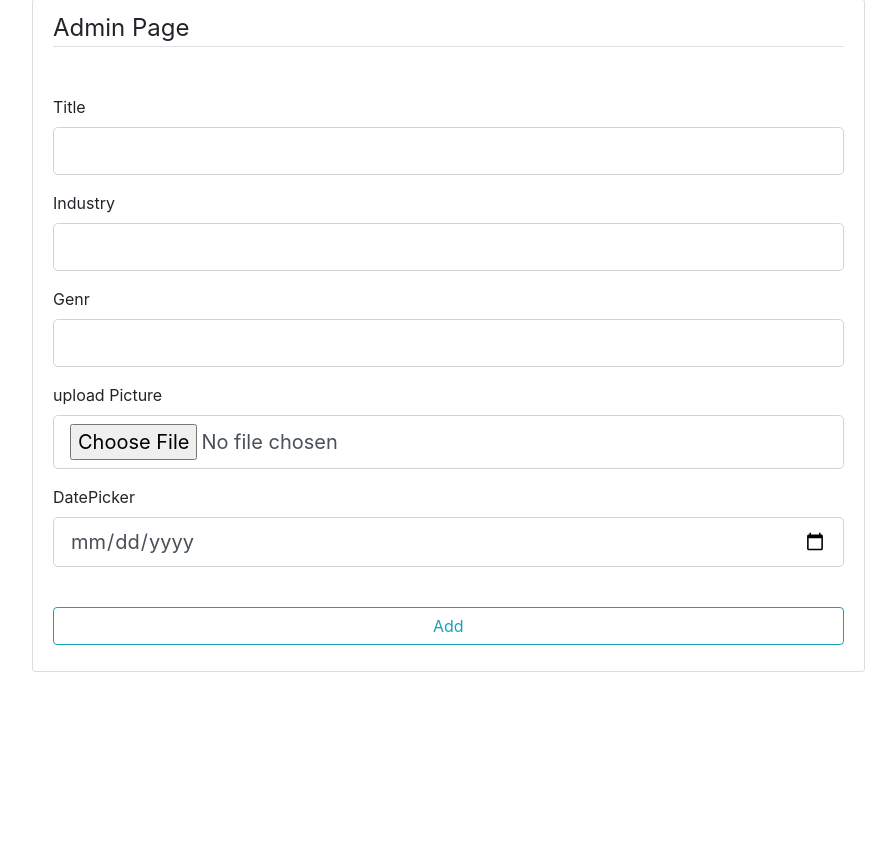
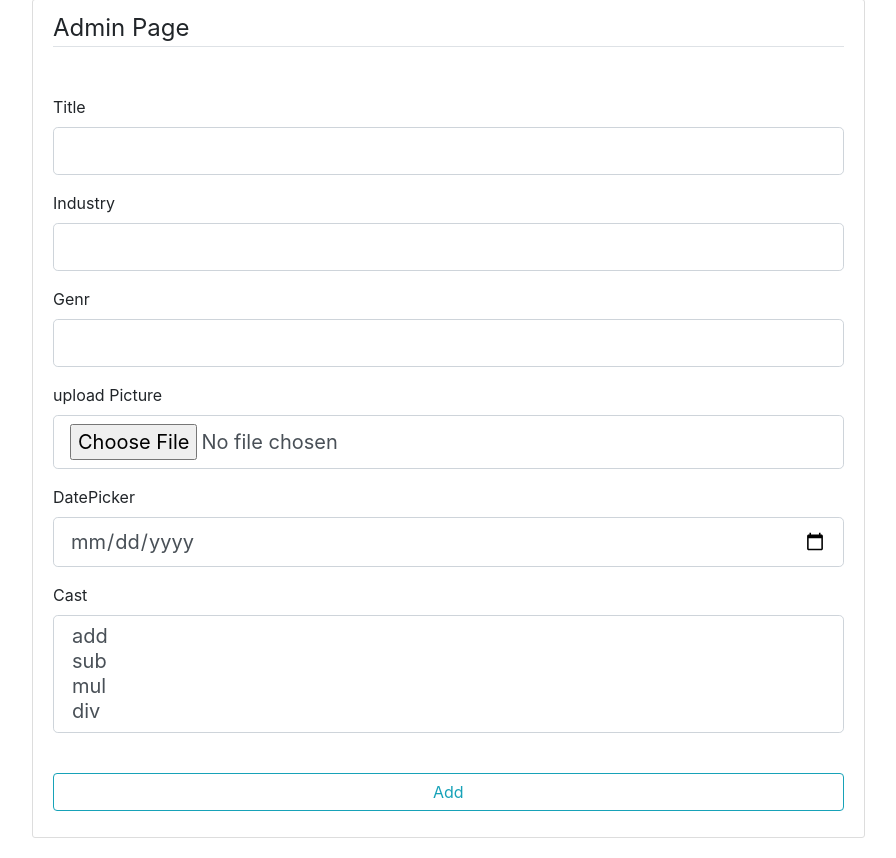
Before and after one commit to shkhaider2015/movieApp, a Flask app: page /admin/add_movie in a window 1280 px wide. Shown: the part 73-931 px from the top of the page, without its empty margins (53-949 px from the left). Before the commit the page ends 745 px from the top, so only its background shows below. Run offline with Flask 2, Linux system fonts and the light colour scheme; some libraries are stand-ins or nearby versions.

```diff
--- a/movieApp/admin/forms.py
+++ b/movieApp/admin/forms.py
@@ -4,6 +4,13 @@ from wtforms import (StringField, SubmitField, PasswordField,
 from wtforms.validators import DataRequired, Email
 from flask_wtf.file import FileField, file_allowed
 from wtforms.fields.html5 import DateField
+
+choicess = [
+    ('1', 'add'),
+    ('2', 'sub'),
+    ('3', 'mul'),
+    ('4', 'div')
+]
 
 
 class LoginForm(FlaskForm):
@@ -18,5 +25,5 @@ class DataSubmitForm(FlaskForm):
     movie_genr = StringField("Genr", validators=[DataRequired()])
     movie_image = FileField("upload Picture", validators=[file_allowed(['jpg', 'png'])])
     release_date = DateField("DatePicker", format="%Y-%m-%d")
-    # cast = SelectMultipleField("Select Cast", choices=[''])
+    cast = SelectMultipleField(choices=choicess)
     submit = SubmitField("Add")
--- a/movieApp/admin/routes.py
+++ b/movieApp/admin/routes.py
@@ -27,3 +27,8 @@ def admin_login():
         else:
             flash("Check email and password", 'danger')
     return render_template("admin_login.html", title="Admin Page", form=form)
+
+
+@admin.route('/admin/custom_login_form')
+def custom_form():
+    return render_template('my_custom_login_form.html', title="My Own Form")
--- a/movieApp/templates/add_movies.html
+++ b/movieApp/templates/add_movies.html
@@ -91,6 +91,23 @@
                 {% endif %}
             </div>
 
+            <div class="form-group">
+                {{ form.cast.label(class="form-control-label") }}
+
+                {% if form.cast.errors %}
+                    {{ form.cast(class="form-control form-control-lg is-invalid") }}
+                    <div class="invalid-feedback">
+                        {% for error in errors %}
+                            <span> {{ error }} </span>
+                        {% endfor %}
+                    </div>
+
+                {% else %}
+                    {{ form.cast(class="form-control form-control-lg") }}
+
+                {% endif %}
+            </div>
+
 
 
             <div class="form-group">
```
Also changed, not shown: movieApp/templates/my_custom_login_form.html (added, +10 -0 lines).
